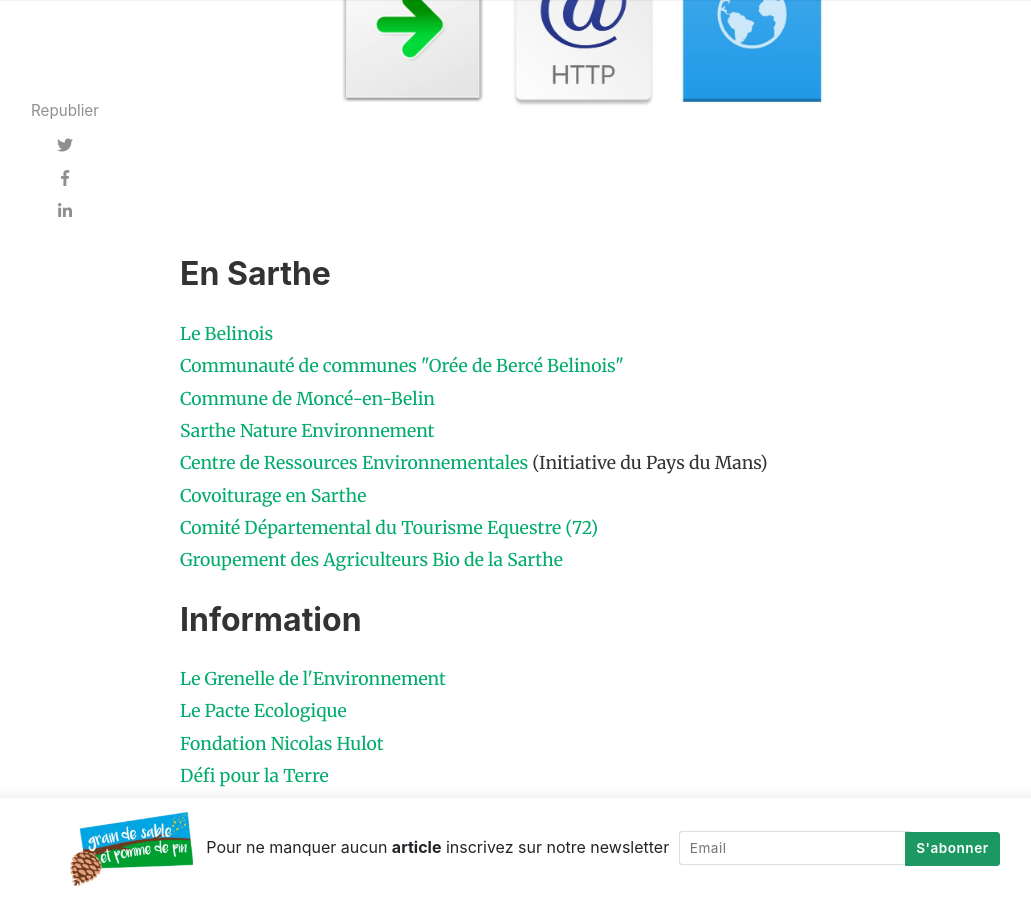
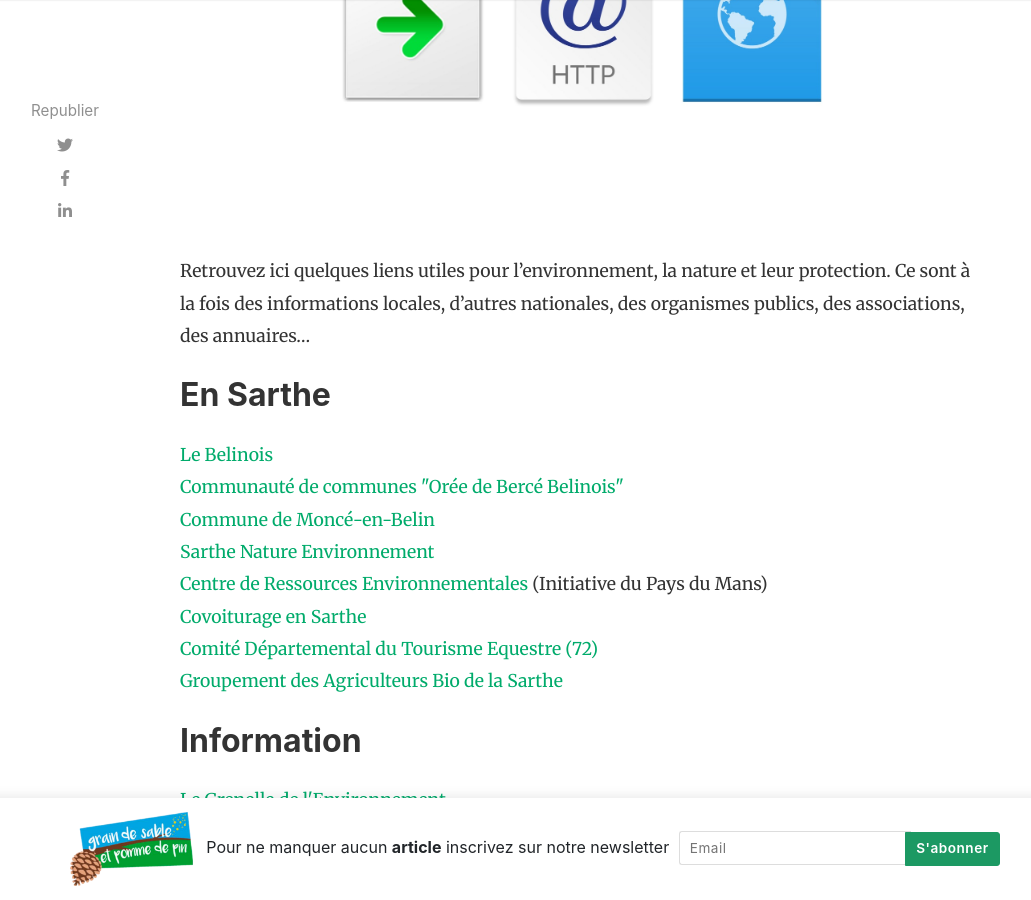
Before and after one commit to grain-de-sable-et-pomme-de-pin/grain-de-sable-et-pomme-de-pin.github.io, a Jekyll site: the page built from _posts/2024-01-05-liens.md, in a window 1280 px wide and 900 px high, scrolled down 480 px. Shown: the whole window, without its empty margins (105-1136 px from the left). Built offline with Jekyll 4.4.1, drawn with Linux system fonts in a browser that asks for light colours; nearby versions of some CDN libraries; comment, search, counter and statistics services are not loaded.

Commit message:
rédaction

```diff
--- a/_posts/2024-01-05-liens.md
+++ b/_posts/2024-01-05-liens.md
@@ -7,6 +7,8 @@
 description : "Liens utiles pour l'environnement, la nature et leur protection"
 featured: true
 ---
+
+Retrouvez ici quelques liens utiles pour l'environnement, la nature et leur protection. Ce sont à la fois des informations locales, d'autres nationales, des organismes publics, des associations, des annuaires...
 
 <div id="main">
 
```
